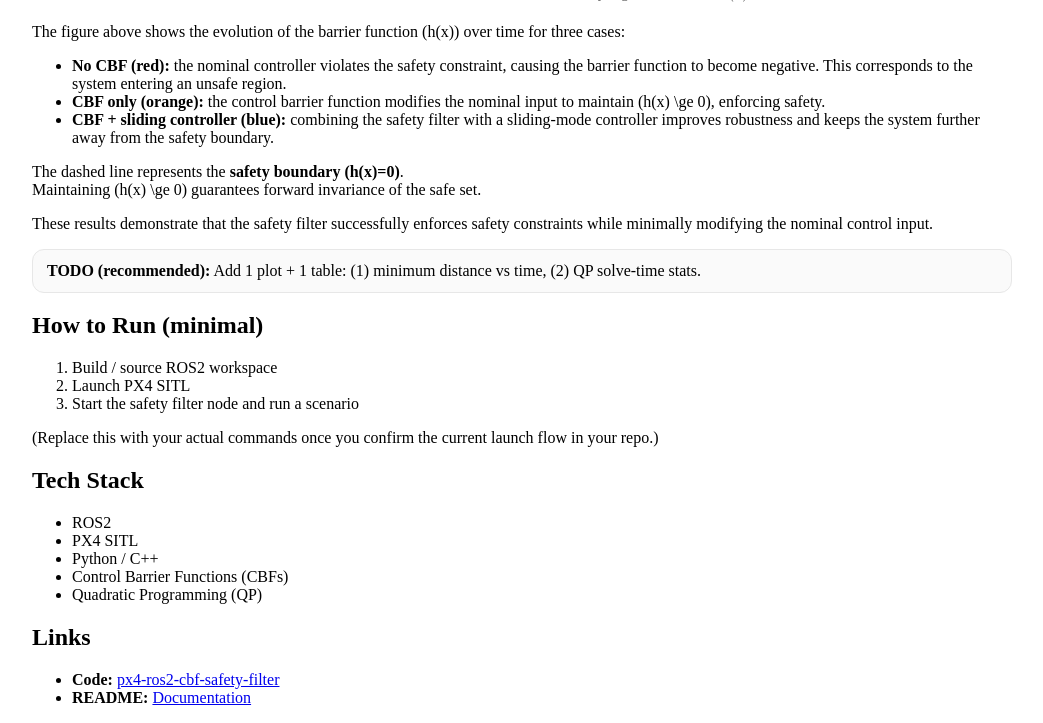
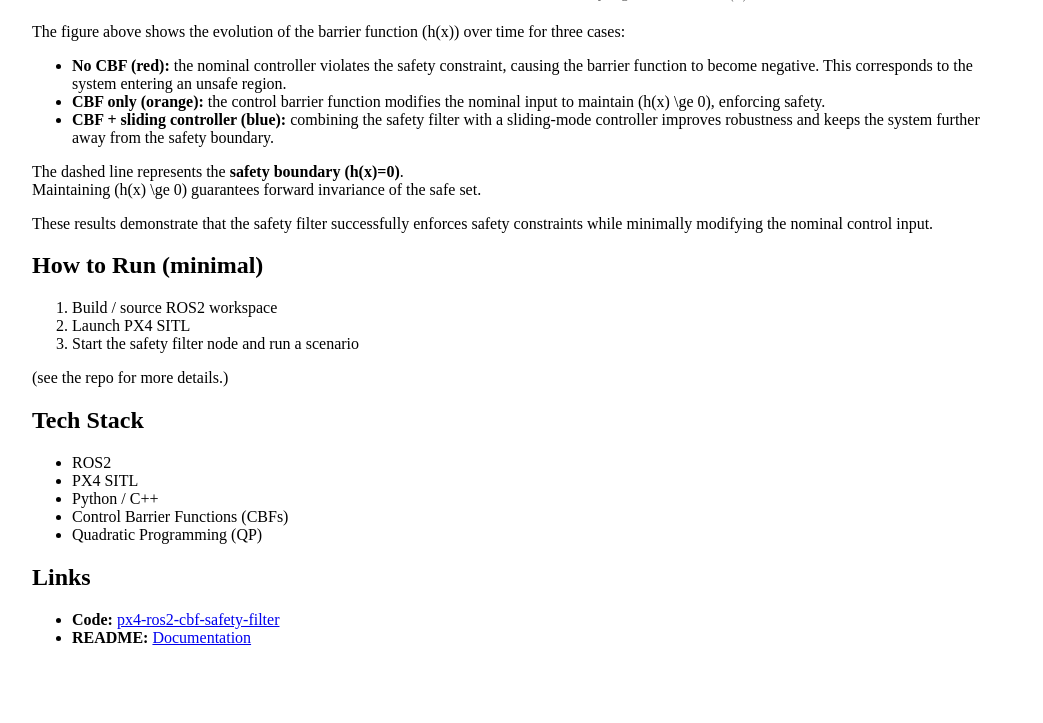
Before and after one commit to sof-danny/sof-danny.github.io, a Jekyll site: the page built from projects/px4-cbf.md, in a window 1280 px wide and 900 px high, scrolled down 2215 px, cut to the strip 177-900 px from the top of the window. Shown: the whole strip, without its empty margins (118-1161 px from the left). Built offline with Jekyll 4.4.1, drawn with Linux system fonts in a browser that asks for light colours; after the commit the page ends 3055 px from its top, so only the background shows below that.

Commit message:
updated the write up for px4 cbf

```diff
--- a/projects/px4-cbf.md
+++ b/projects/px4-cbf.md
@@ -6,10 +6,10 @@
 
 # PX4 + ROS2 Control Barrier Function Safety Filter
 
-<img src="/assets/gifs/cbf_drone.gif" class="project-media" alt="PX4 ROS2 CBF safety filter demo">
+<img src="/assets/gifs/px4_cbf.gif" class="project-media" alt="PX4 ROS2 CBF safety filter demo">
 
 <div class="callout">
-<b>One-liner:</b> A real-time safety filter that minimally modifies a nominal controller to enforce obstacle-avoidance constraints for a PX4 drone via Control Barrier Functions (CBFs).
+A real-time safety filter that minimally modifies a nominal controller to enforce obstacle-avoidance constraints for a PX4 drone via Control Barrier Functions (CBFs).
 </div>
 
 ## Problem
@@ -73,16 +73,12 @@
 These results demonstrate that the safety filter successfully enforces safety constraints while minimally modifying the nominal control input.
 
 
-<div class="callout">
-<b>TODO (recommended):</b> Add 1 plot + 1 table: (1) minimum distance vs time, (2) QP solve-time stats.
-</div>
-
 ## How to Run (minimal)
 1. Build / source ROS2 workspace
 2. Launch PX4 SITL
 3. Start the safety filter node and run a scenario
 
-(Replace this with your actual commands once you confirm the current launch flow in your repo.)
+(see the repo for more details.)
 
 ## Tech Stack
 - ROS2
```
